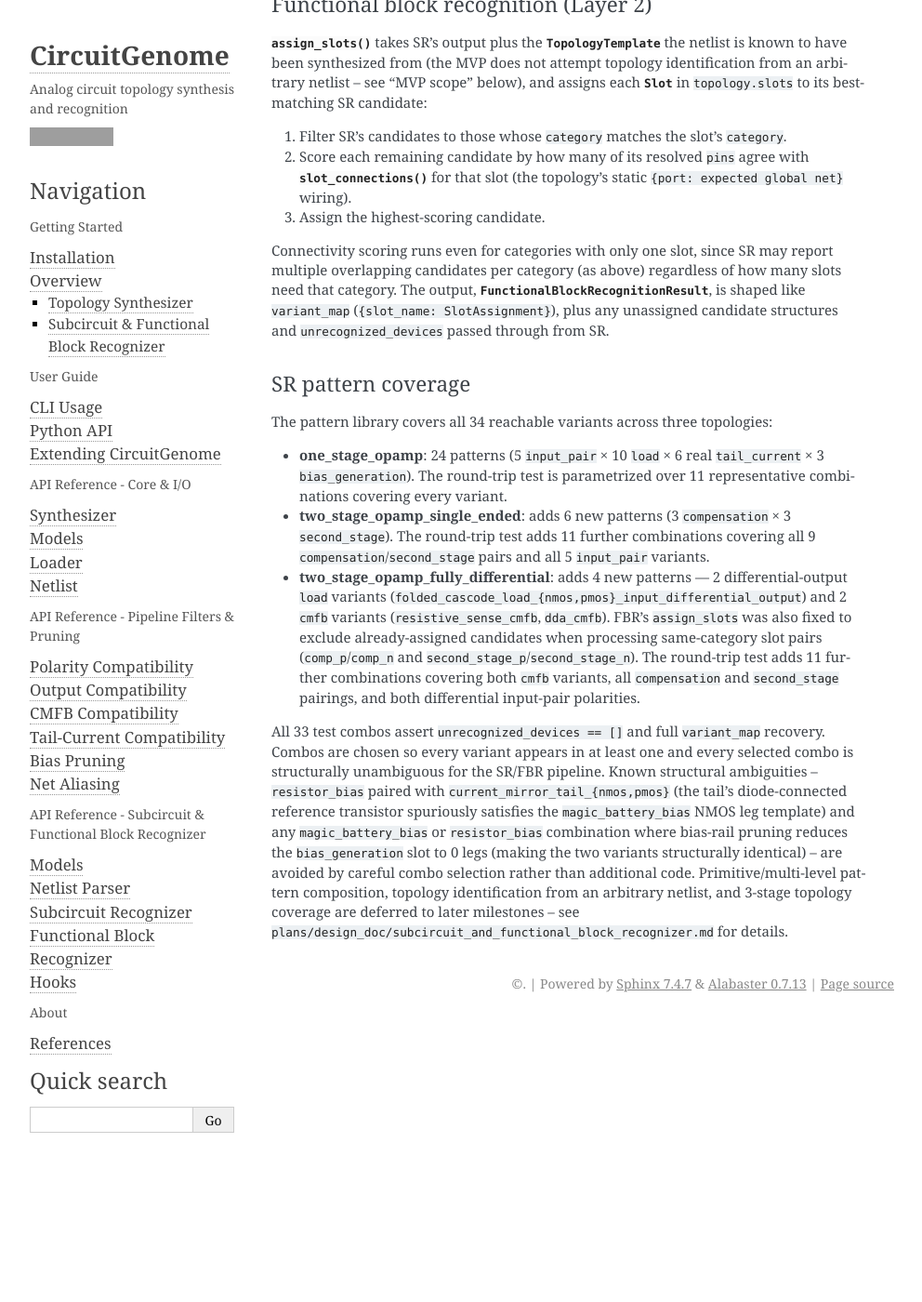
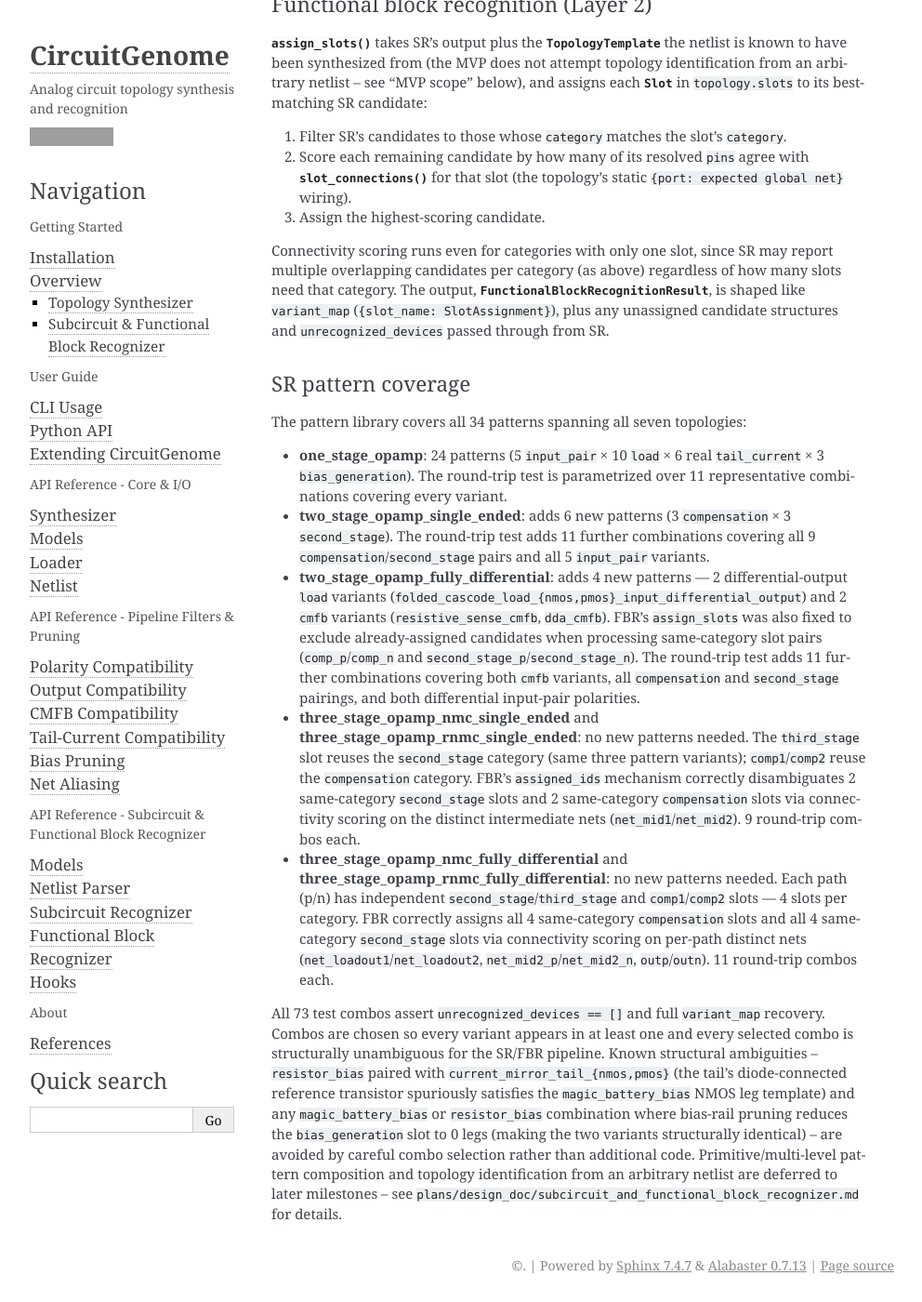
Before and after one commit to analog-ml/CircuitGenome, a Sphinx documentation site: the page built from docs/overview.rst, in a window 1280 px wide and 1400 px high, scrolled down 12484 px. Shown: the whole window at 93% size, without its empty margins (148-1140 px from the left). Built offline with Sphinx 7.4.7, drawn with Linux system fonts in a browser that asks for light colours; grey boxes are pictures that could not be loaded.

Commit message:
Add round-trip tests for all four 3-stage topologies (#32)
- 40 new parametrized tests (73 total): 9 combos each for NMC/RNMC SE,
  11 combos each for NMC/RNMC FD, covering all comp/ss/ts variant
  combinations, both input-pair polarities, degenerated pairs
- No new SR patterns needed: third_stage slot reuses second_stage category;
  comp1/comp2 reuse compensation category (34 patterns remain sufficient)
- No FBR code changes needed: assigned_ids + connectivity scoring already
  handles 4 same-category slots correctly for 3-stage FD topologies
- Docs: SR coverage section updated for all 7 topologies, test count 33→73,
  deferred-3-stage language removed; CHANGELOG and README updated

Co-Authored-By: Claude Sonnet 4.6 <noreply@anthropic.com>

```diff
--- a/docs/overview.rst
+++ b/docs/overview.rst
@@ -648,7 +648,7 @@ from SR.
 SR pattern coverage
 ~~~~~~~~~~~~~~~~~~~~
 
-The pattern library covers all 34 reachable variants across three topologies:
+The pattern library covers all 34 patterns spanning all seven topologies:
 
 - **one_stage_opamp**: 24 patterns (5 ``input_pair`` × 10 ``load`` × 6 real
   ``tail_current`` × 3 ``bias_generation``). The round-trip test is
@@ -666,8 +666,24 @@ The pattern library covers all 34 reachable variants across three topologies:
   ``second_stage_p``/``second_stage_n``). The round-trip test adds 11 further
   combinations covering both ``cmfb`` variants, all ``compensation`` and
   ``second_stage`` pairings, and both differential input-pair polarities.
+- **three_stage_opamp_nmc_single_ended** and
+  **three_stage_opamp_rnmc_single_ended**: no new patterns needed. The
+  ``third_stage`` slot reuses the ``second_stage`` category (same three
+  pattern variants); ``comp1``/``comp2`` reuse the ``compensation`` category.
+  FBR's ``assigned_ids`` mechanism correctly disambiguates 2 same-category
+  ``second_stage`` slots and 2 same-category ``compensation`` slots via
+  connectivity scoring on the distinct intermediate nets
+  (``net_mid1``/``net_mid2``). 9 round-trip combos each.
+- **three_stage_opamp_nmc_fully_differential** and
+  **three_stage_opamp_rnmc_fully_differential**: no new patterns needed.
+  Each path (p/n) has independent ``second_stage``/``third_stage`` and
+  ``comp1``/``comp2`` slots — 4 slots per category. FBR correctly assigns
+  all 4 same-category ``compensation`` slots and all 4 same-category
+  ``second_stage`` slots via connectivity scoring on per-path distinct nets
+  (``net_loadout1``/``net_loadout2``, ``net_mid2_p``/``net_mid2_n``,
+  ``outp``/``outn``). 11 round-trip combos each.
 
-All 33 test combos assert ``unrecognized_devices == []`` and full
+All 73 test combos assert ``unrecognized_devices == []`` and full
 ``variant_map`` recovery. Combos are chosen so every variant appears in at
 least one and every selected combo is structurally unambiguous for the SR/FBR
 pipeline. Known structural ambiguities -- ``resistor_bias`` paired with
@@ -676,8 +692,8 @@ transistor spuriously satisfies the ``magic_battery_bias`` NMOS leg template)
 and any ``magic_battery_bias`` or ``resistor_bias`` combination where
 bias-rail pruning reduces the ``bias_generation`` slot to 0 legs (making the
 two variants structurally identical) -- are avoided by careful combo selection
-rather than additional code. Primitive/multi-level pattern composition,
-topology identification from an arbitrary netlist, and 3-stage topology
-coverage are deferred to later milestones --
+rather than additional code. Primitive/multi-level pattern composition and
+topology identification from an arbitrary netlist are deferred to later
+milestones --
 see ``plans/design_doc/subcircuit_and_functional_block_recognizer.md`` for
 details.
```
Also changed, not shown: CHANGELOG.md (+36 -0 lines), README.md (+1 -1 lines), 1 other file.
